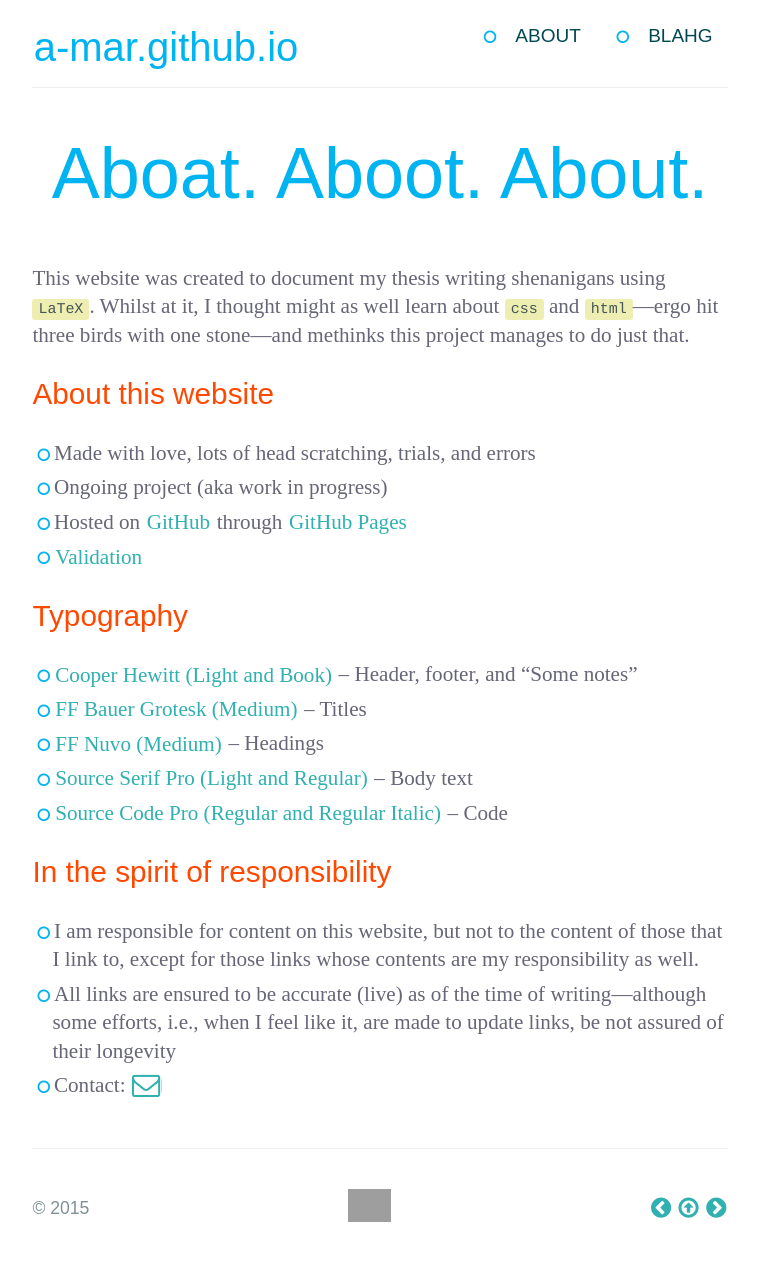
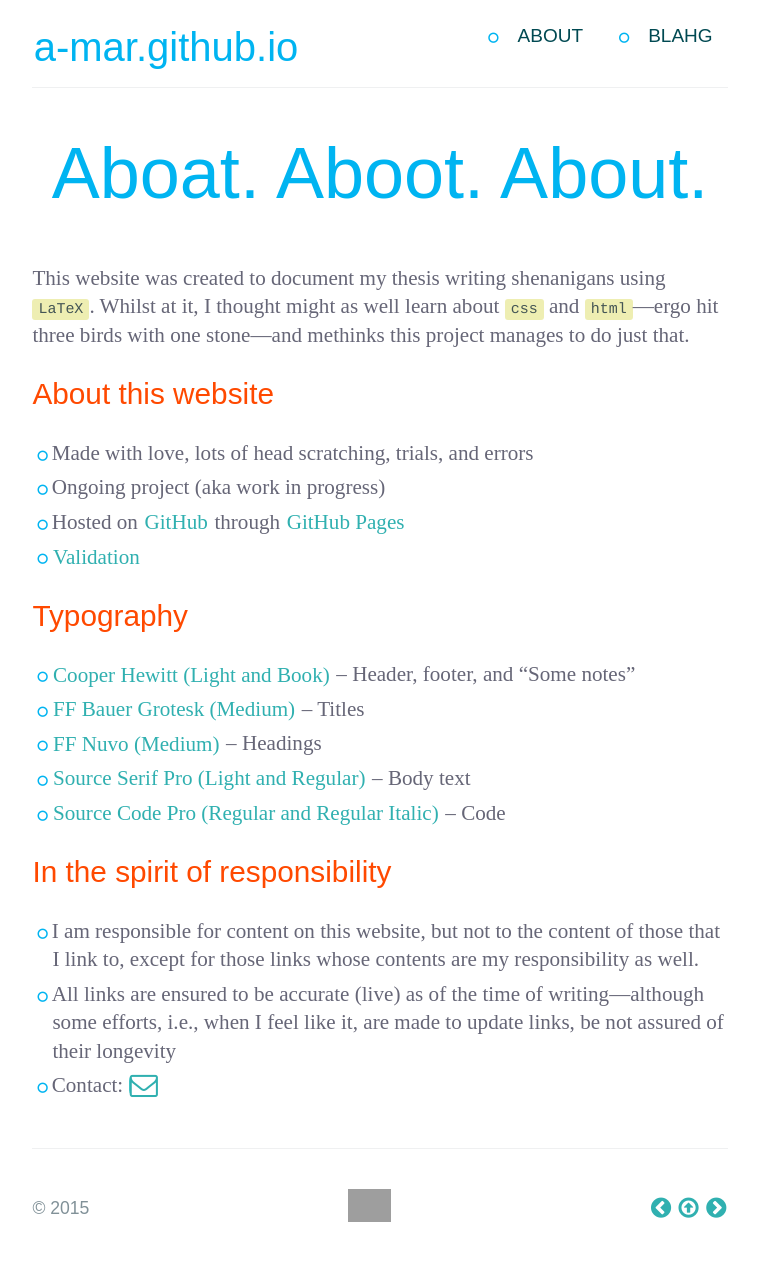
Before and after one commit to a-mar/a-mar.github.io, a Jekyll site: the page built from about/index.html, in a window 1280 px wide. Shown: the whole page, without its empty margins (260-1019 px from the left). Built offline with Jekyll 4.4.1, drawn with Linux system fonts in a browser that asks for light colours; nearby versions of some CDN libraries; some web fonts are replaced; Markdown is read by kramdown in place of the engine named in the settings; grey boxes are pictures that could not be loaded.

Commit message:
Update main.css

```diff
--- a/stylesheets/main.css
+++ b/stylesheets/main.css
@@ -437,9 +437,9 @@ ul {
 ul li:before {
     font-family: 'FontAwesome';
     content: '\f10c';
-    margin:0 4px 0 -15px;
+    margin:0 4px 2px -15px;
     color: #00B4F1;
-    font-size: 11pt;
+    font-size: 9pt;
 }
 li:not(:last-child) {
     padding-bottom: 6px;
```
